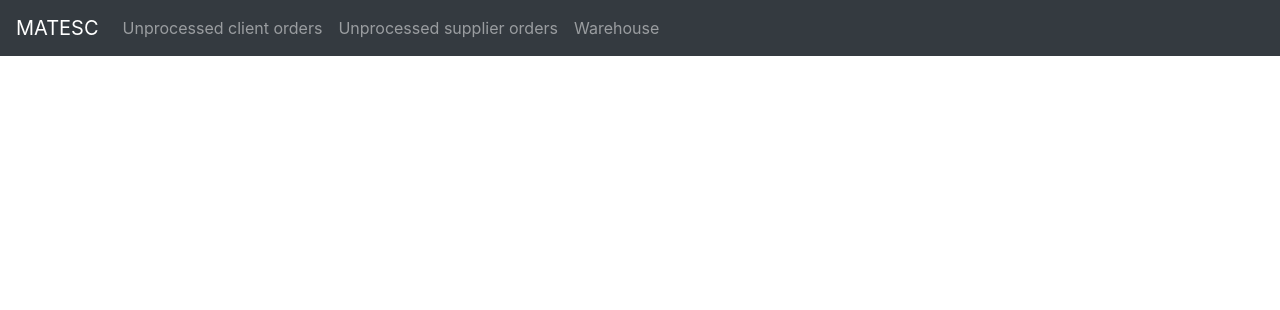
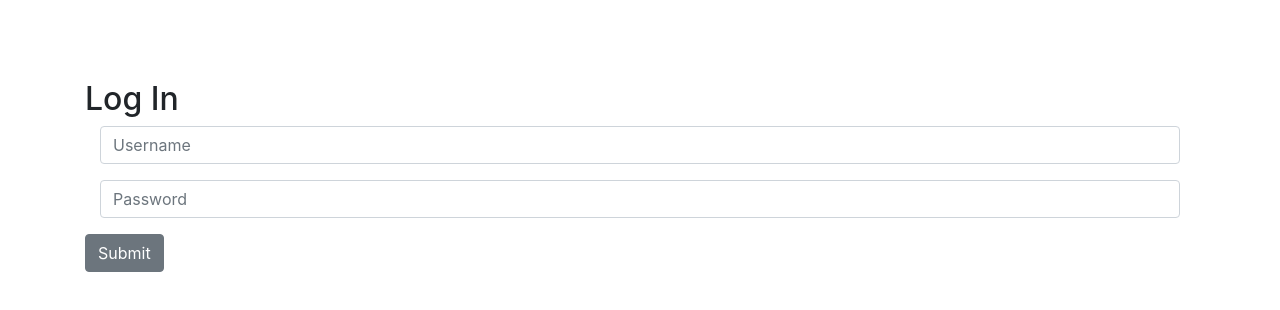
Before and after one commit to rafaeldamasceno/SINF1819, a React (Create React App) app in the folder matesc-web/: page /login in a window 1280 px wide. Shown: the top 310 px of the page. Built offline with nearby package versions, Linux system fonts and the light colour scheme; no server answers.

Commit message:
começando login

```diff
--- a/matesc-web/src/App.js
+++ b/matesc-web/src/App.js
@@ -1,102 +1,27 @@
 import React, { Component } from 'react';
-import './App.css';
-import { BrowserRouter, Route, Link } from 'react-router-dom';
-import { authenticate } from './utils';
-import Cookies from 'universal-cookie';
-import {
-  Collapse,
-  Navbar,
-  NavbarBrand,
-  NavbarToggler,
-  Nav,
-  NavItem,
-  NavLink,
-} from 'reactstrap';
-import UnprocessedOrders from './components/UnprocessedOrders';
-import ClientOrderContent from './components/ClientOrderContent';
+import Button from './components/Button';
+import { Route } from 'react-router-dom';
+import Dashboard from './Dashboard';
+import Login from './Login'
+import { Redirect, BrowserRouter, Link } from 'react-router-dom';
 import PickingList from './components/PickingList';
-import Warehouse from './components/Warehouse';
-import SupplierOrders from './components/SupplierOrders';
-import ReplenishmentList from './components/ReplenishmentList';
-import SupplierOrderContent from './components/SupplierOrderContent';
-import ProductsToStore from './components/ProductsToStore';
-import Button from './components/Button';
+import { Badge } from 'reactstrap';
 
 const AppContext = React.createContext();
 export const AppProvider = AppContext.Provider;
 export const AppConsumer = AppContext.Consumer;
 
 class App extends Component {
-  constructor(props) {
-    super(props);
-
-    this.state = {
-      authentication: {},
-      items: {}
-    };
-
-    this.authPromise = null;
-
-    this.toggle = this.toggle.bind(this);
-    this.state = {
-      isOpen: false
-    };
-  }
-
-  toggle() {
-    this.setState({
-      isOpen: !this.state.isOpen
-    });
-  }
-
-  componentDidMount() {
-    this.authPromise = authenticate()
-      .then(response => response.json())
-      .then(data => {
-        this.setState({ authentication: data });
-        const cookies = new Cookies();
-        cookies.set('token', data, { path: '/' });
-    });
-  }
 
   render() {
     return (
       <AppProvider value={this}>
-      <BrowserRouter>
-        <React.Fragment>
-          <Navbar color='dark' dark fixed='top' expand='md'>
-            <NavbarBrand className='text-white'>MATESC</NavbarBrand>
-            <NavbarToggler onClick={this.toggle} />
-            <Collapse isOpen={this.state.isOpen} navbar>
-              <Nav className="mr-auto" navbar>
-                <NavItem>
-                  <Link to='/unprocessed-client-orders'><NavLink>Unprocessed client orders</NavLink></Link>
-                </NavItem>
-                <NavItem>
-                  <Link to='/unprocessed-supplier-orders'><NavLink>Unprocessed supplier orders</NavLink></Link>
-                </NavItem>
-                <NavItem>
-                  <Link to='/warehouse'><NavLink>Warehouse</NavLink></Link>
-                </NavItem>
-              </Nav>
-            </Collapse>
-          </Navbar>
-          {/* <Alert color='primary'>{JSON.stringify(this.state)}</Alert>
-        <Button color='primary' onClick={() => { query(this.state.authentication, 'test') }}>
-          test query
-        </Button> */}
-
-            <Route path='/unprocessed-client-orders' render={() => <UnprocessedOrders authentication={this.state.authentication}/>} />
-            <Route path='/unprocessed-supplier-orders' render={() => <SupplierOrders authentication={this.state.authentication}/>} />
-            <Route path='/client-order-content' render={ () => <ClientOrderContent authentication={this.state.authentication} />} />
-            <Route path='/supplier-order-content' render={() => <SupplierOrderContent authentication={this.state.authentication} />} />
-            <Route path='/picking-list' render={() => <PickingList authentication={this.state.authentication} />} />
-            <Route path='/warehouse' render={() => <Warehouse authentication={this.state.authentication}/>} />
-            <Route path='/replenishment-list' render={() => <ReplenishmentList authentication={this.state.authentication}/>} />
-            <Route path='/button' render={Button} />
-            <Route path='/produts-to-store' render={() => <ProductsToStore authentication={this.state.authentication}/>} />
-        </React.Fragment>
-      </BrowserRouter>
+        <BrowserRouter>
+          <React.Fragment>
+            <Route path='/dashboard' component = {Dashboard} />
+            <Route path='/login' component = {Login} />
+          </React.Fragment>
+        </BrowserRouter>
       </AppProvider>
     );
   }
--- /dev/null
+++ b/matesc-web/src/Dashboard.js
@@ -0,0 +1,103 @@
+import React, { Component } from 'react';
+import './App.css';
+import { BrowserRouter, Route, Link } from 'react-router-dom';
+import { authenticate } from './utils';
+import Cookies from 'universal-cookie';
+import {
+  Collapse,
+  Navbar,
+  NavbarBrand,
+  NavbarToggler,
+  Nav,
+  NavItem,
+  NavLink,
+} from 'reactstrap';
+import UnprocessedOrders from './components/UnprocessedOrders';
+import ClientOrderContent from './components/ClientOrderContent';
+import PickingList from './components/PickingList';
+import Warehouse from './components/Warehouse';
+import SupplierOrders from './components/SupplierOrders';
+import ReplenishmentList from './components/ReplenishmentList';
+import SupplierOrderContent from './components/SupplierOrderContent';
+import ProductsToStore from './components/ProductsToStore';
+import Button from './components/Button';
+
+const AppContext = React.createContext();
+export const AppProvider = AppContext.Provider;
+export const AppConsumer = AppContext.Consumer;
+
+class Dashboard extends Component {
+  constructor(props) {
+    super(props);
+
+    this.state = {
+      authentication: {},
+      items: {}
+    };
+
+    this.authPromise = null;
+
+    this.toggle = this.toggle.bind(this);
+    this.state = {
+      isOpen: false
+    };
+  }
+
+  toggle() {
+    this.setState({
+      isOpen: !this.state.isOpen
+    });
+  }
+
+  componentDidMount() {
+    this.authPromise = authenticate()
+      .then(response => response.json())
+      .then(data => {
+        this.setState({ authentication: data });
+    });
+  }
+
+  render() {
+    return (
+      <AppProvider value={this}>
+      <BrowserRouter>
+        <React.Fragment>
+          <Navbar color='dark' dark fixed='top' expand='md'>
+            <NavbarBrand className='text-white'>MATESC</NavbarBrand>
+            <NavbarToggler onClick={this.toggle} />
+            <Collapse isOpen={this.state.isOpen} navbar>
+              <Nav className="mr-auto" navbar>
+                <NavItem>
+                  <Link to='/unprocessed-client-orders'><NavLink>Unprocessed client orders</NavLink></Link>
+                </NavItem>
+                <NavItem>
+                  <Link to='/unprocessed-supplier-orders'><NavLink>Unprocessed supplier orders</NavLink></Link>
+                </NavItem>
+                <NavItem>
+                  <Link to='/warehouse'><NavLink>Warehouse</NavLink></Link>
+                </NavItem>
+              </Nav>
+            </Collapse>
+          </Navbar>
+          {/* <Alert color='primary'>{JSON.stringify(this.state)}</Alert>
+        <Button color='primary' onClick={() => { query(this.state.authentication, 'test') }}>
+          test query
+        </Button> */}
+
+            <Route path='/unprocessed-client-orders' render={() => <UnprocessedOrders authentication={this.state.authentication}/>} />
+            <Route path='/unprocessed-supplier-orders' render={() => <SupplierOrders authentication={this.state.authentication}/>} />
+            <Route path='/client-order-content' render={ () => <ClientOrderContent authentication={this.state.authentication} />} />
+            <Route path='/supplier-order-content' render={() => <SupplierOrderContent authentication={this.state.authentication} />} />
+            <Route path='/picking-list' render={() => <PickingList authentication={this.state.authentication} />} />
+            <Route path='/warehouse' render={() => <Warehouse authentication={this.state.authentication}/>} />
+            <Route path='/replenishment-list' render={() => <ReplenishmentList authentication={this.state.authentication}/>} />
+            <Route path='/button' render={Button} />
+            <Route path='/produts-to-store' render={() => <ProductsToStore authentication={this.state.authentication}/>} />
+        </React.Fragment>
+      </BrowserRouter>
+      </AppProvider>
+    );
+  }
+}
+
+export default Dashboard;
--- /dev/null
+++ b/matesc-web/src/Login.js
@@ -0,0 +1,66 @@
+import React, { Component } from 'react';
+import {
+    Container,
+    Button,
+    Col, Form,
+    FormGroup,
+} from 'reactstrap';
+import Cookies from 'universal-cookie';
+import { authenticate } from './utils';
+
+export default class Login extends Component {
+    constructor(props){
+        super(props);
+        this.validateInput = this.validateInput.bind(this);
+    }
+
+   async validateInput(event){
+        event.preventDefault();
+        let response = await authenticate(this.username.value, this.password.value);
+        if(response.status === 200){
+            console.log("login sucessfull");
+
+            let token = await response.json();
+            console.log(token);
+
+            const cookies = new Cookies();
+            cookies.set('token', token, { path: '/' });
+
+        }else{
+            console.log("im dying");
+
+        }
+
+
+    }
+
+    render() {
+        return (<Container className="Login">
+            <h2>Log In</h2>
+            <Form className="form" onSubmit={this.validateInput}>
+                <Col>
+                    <FormGroup>
+                        <input class="form-control"
+                            ref={(username) => this.username = username}
+                            type="text"
+                            id="username"
+                            placeholder="Username"
+                        />
+                    </FormGroup>
+                </Col>
+                <Col>
+                    <FormGroup>
+                    <input class="form-control"
+                            ref={(password) => this.password = password}
+                            type="password"
+                            id="password"
+                            placeholder="Password"
+                        />
+                    </FormGroup>
+                </Col>
+                <Button>Submit</Button>
+            </Form>
+        </Container>
+        );
+    }
+}
--- a/matesc-web/src/utils.js
+++ b/matesc-web/src/utils.js
@@ -16,13 +16,13 @@ export function makeRequestBody(body) {
     return formData;
 };
 
-export function authenticate() {
+export function authenticate(username, password) {
     return fetch(`${PRIMAVERA_URL}/token`, {
         method: 'POST',
         body: makeRequestBody(
             {
-                username: 'FEUP',
-                password: 'qualquer1',
+                username: username,
+                password: password,
                 company: 'MATESC',
                 instance: 'DEFAULT',
                 line: 'professional',
```
